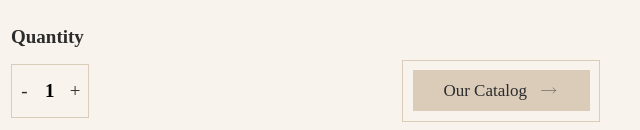
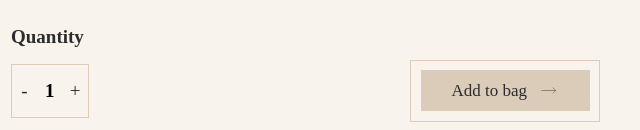
Before and after one commit to agb220/blossomia, a plain HTML site: page blooming-symphony/index.html in a window 1280 px wide. Shown: the part 670-800 px from the top of the page, 640-1280 px from the left. Drawn offline with Linux system fonts and the light colour scheme; files whose address does not match are found by name; a web font is replaced by a local one.

Commit message:
fix btn product

```diff
--- a/blooming-symphony/index.html
+++ b/blooming-symphony/index.html
@@ -144,7 +144,7 @@
                       <button type="button" class="quantity__btn">+</button>
                     </div>
                     <button class="button">
-                      <div class="button__wrapper">Our Catalog</div>
+                      <div class="button__wrapper">Add to bag</div>
                     </button>
                   </div>
                 </div>
```
